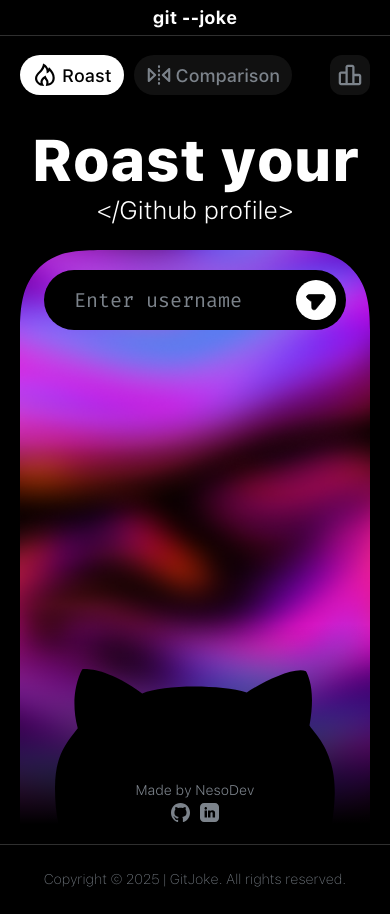
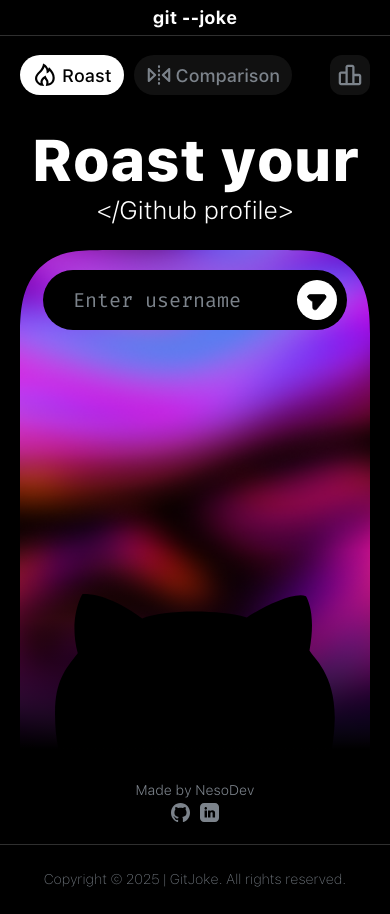
Before and after one commit to NesoDev/git-joke, a Nuxt app: page /home/roast in a window 390 px wide. Built offline with nearby package versions, Linux system fonts and the light colour scheme.

Commit message:
wip: responsive height of roast page card with svg clip improved

```diff
--- a/app/pages/home/roast.vue
+++ b/app/pages/home/roast.vue
@@ -68,7 +68,7 @@
     position: relative;
     width: calc(100vw - 40px);
     max-width: 400px;
-    height: calc(100% - 100px);
+    height: calc(100% - 200px);
     background: rgb(0, 0, 0);
     display: flex;
     justify-content: center;
@@ -81,7 +81,7 @@
     top: 0;
     width: 100%;
     height: 100px;
-    padding: 20px 24px;
+    padding: 20px 23px;
     box-sizing: border-box;
     display: flex;
     flex-direction: column;
@@ -91,7 +91,7 @@
 
 img.roast-page__card-bg {
     width: 100%;
-    height: 100%;
+    height: calc(100% + 100px);
     object-fit: cover;
     clip-path: url(#roast-clip);
     pointer-events: none;
```
